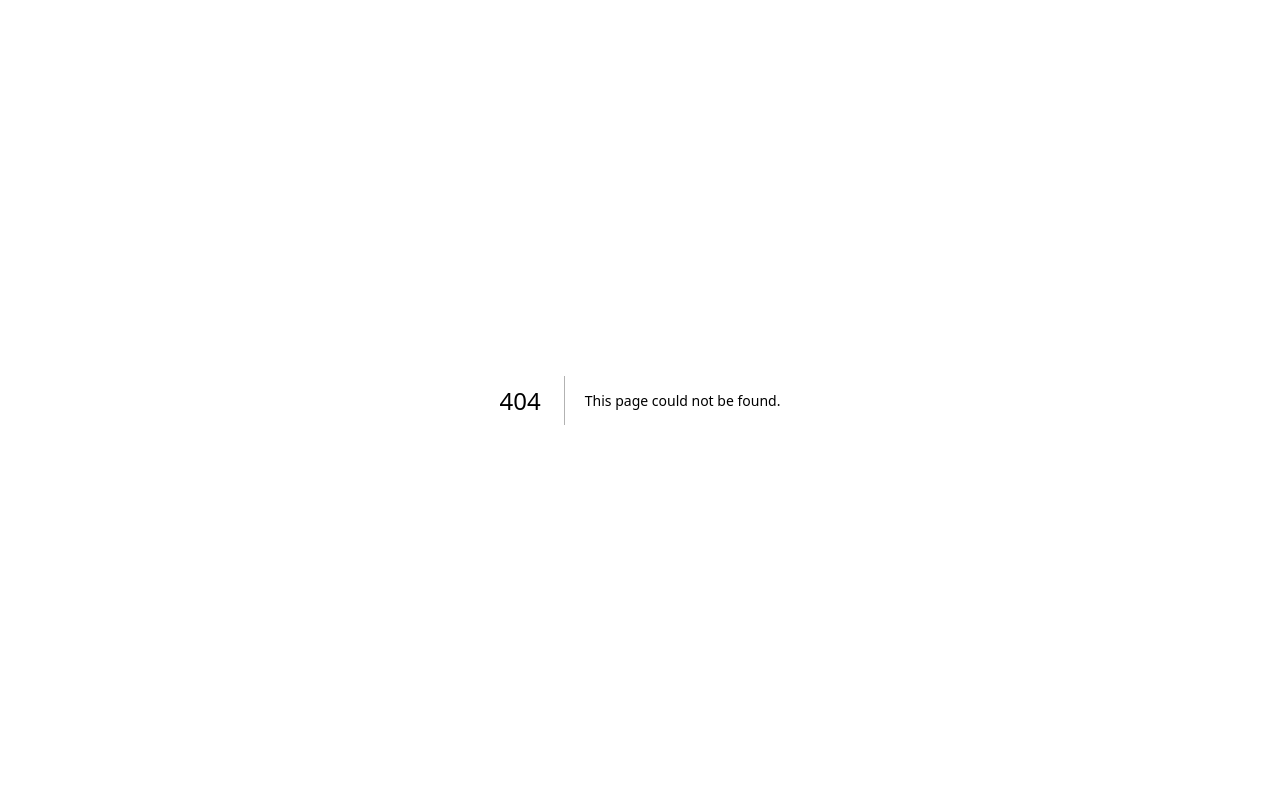
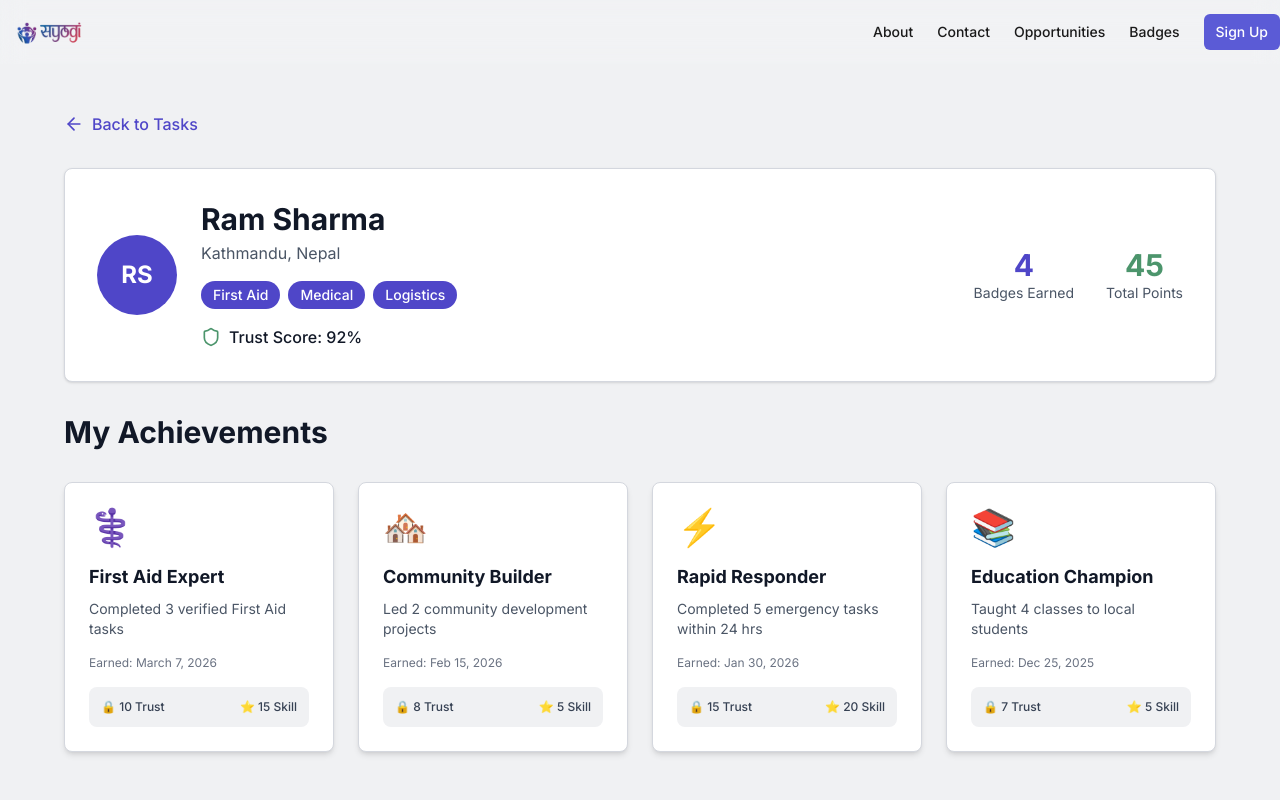
Before and after one commit to aanchalshres/Sahayogi-hub, a Next.js app in the folder frontend/: page /volunteer/badges in a window 1280 px wide. Before the commit this address had no page. Shown: the top 800 px of the page. Built offline with nearby package versions, Linux system fonts and the light colour scheme.

Commit message:
page updates

```diff
--- /dev/null
+++ b/frontend/app/volunteer/badges/page.tsx
@@ -0,0 +1,167 @@
+"use client";
+
+import Link from "next/link";
+import Navbar from "@/app/components/Navbar";
+import Footer from "@/app/components/Footer";
+import { ArrowLeft, Shield } from "lucide-react";
+
+interface Badge {
+  name: string;
+  type: "skill" | "participation" | "impact" | "special";
+  icon: string;
+  description: string;
+  dateEarned: string;
+  trustPoints?: number;
+  skillPoints?: number;
+}
+
+// Mock badges
+const mockBadges: Badge[] = [
+  {
+    name: "First Aid Expert",
+    type: "skill",
+    icon: "⚕️",
+    description: "Completed 3 verified First Aid tasks",
+    dateEarned: "March 7, 2026",
+    trustPoints: 10,
+    skillPoints: 15,
+  },
+  {
+    name: "Community Builder",
+    type: "impact",
+    icon: "🏘️",
+    description: "Led 2 community development projects",
+    dateEarned: "Feb 15, 2026",
+    trustPoints: 8,
+    skillPoints: 5,
+  },
+  {
+    name: "Rapid Responder",
+    type: "special",
+    icon: "⚡",
+    description: "Completed 5 emergency tasks within 24 hrs",
+    dateEarned: "Jan 30, 2026",
+    trustPoints: 15,
+    skillPoints: 20,
+  },
+  {
+    name: "Education Champion",
+    type: "participation",
+    icon: "📚",
+    description: "Taught 4 classes to local students",
+    dateEarned: "Dec 25, 2025",
+    trustPoints: 7,
+    skillPoints: 5,
+  },
+];
+
+export default function VolunteerBadges() {
+  return (
+    <>
+      <Navbar />
+      <div className="min-h-screen bg-[#F0F1F3] p-10 py-12 md:py-12">
+        <div className="max-w-6xl mx-auto">
+          {/* Header with Back Button */}
+          <div className="flex items-center gap-4 mb-8">
+            <Link href="/volunteer">
+              <button className="flex items-center gap-2 text-[#4F46C8] hover:text-[#3f3fa3] font-medium transition">
+                <ArrowLeft className="w-5 h-5" />
+                Back to Tasks
+              </button>
+            </Link>
+          </div>
+
+          {/* User Profile Card */}
+          <div className="bg-white rounded-lg border border-[#CACDD3] p-8 mb-8 shadow">
+            <div className="flex flex-col sm:flex-row items-start sm:items-center gap-6">
+              {/* Avatar */}
+              <div className="w-20 h-20 rounded-full bg-[#4F46C8] text-white flex items-center justify-center text-2xl font-bold">
+                RS
+              </div>
+
+              {/* User Info */}
+              <div className="flex-1">
+                <h1 className="text-3xl font-bold text-[#111827]">Ram Sharma</h1>
+                <p className="text-gray-600 mt-1">Kathmandu, Nepal</p>
+
+                {/* Skills Tags */}
+                <div className="flex flex-wrap gap-2 mt-4">
+                  <span className="bg-[#4F46C8] text-white px-3 py-1 rounded-full text-sm font-medium">
+                    First Aid
+                  </span>
+                  <span className="bg-[#4F46C8] text-white px-3 py-1 rounded-full text-sm font-medium">
+                    Medical
+                  </span>
+                  <span className="bg-[#4F46C8] text-white px-3 py-1 rounded-full text-sm font-medium">
+                    Logistics
+                  </span>
+                </div>
+
+                {/* Trust Score */}
+                <div className="flex items-center gap-2 mt-4">
+                  <Shield className="w-5 h-5 text-[#4C956C]" />
+                  <span className="font-medium text-[#111827]">Trust Score: 92%</span>
+                </div>
+              </div>
+
+              {/* Stats */}
+              <div className="flex gap-8">
+                <div className="text-center">
+                  <div className="text-3xl font-bold text-[#4F46C8]">4</div>
+                  <p className="text-sm text-gray-600">Badges Earned</p>
+                </div>
+                <div className="text-center">
+                  <div className="text-3xl font-bold text-[#4C956C]">45</div>
+                  <p className="text-sm text-gray-600">Total Points</p>
+                </div>
+              </div>
+            </div>
+          </div>
+
+          {/* Badges Section */}
+          <div>
+            <h2 className="text-3xl font-bold text-[#111827] mb-8">My Achievements</h2>
+
+            <div className="grid gap-6 sm:grid-cols-2 md:grid-cols-3 lg:grid-cols-4">
+              {mockBadges.map((badge) => (
+                <div
+                  key={badge.name}
+                  className="bg-white rounded-lg shadow-md p-6 border border-[#CACDD3] hover:shadow-lg transition flex flex-col"
+                >
+                  {/* Badge Icon */}
+                  <div className="text-4xl mb-4">{badge.icon}</div>
+
+                  {/* Badge Name */}
+                  <h3 className="text-lg font-bold text-[#111827] mb-2">
+                    {badge.name}
+                  </h3>
+
+                  {/* Description */}
+                  <p className="text-sm text-gray-600 mb-4 grow">
+                    {badge.description}
+                  </p>
+
+                  {/* Date Earned */}
+                  <p className="text-xs text-gray-500 mb-4">
+                    Earned: {badge.dateEarned}
+                  </p>
+
+                  {/* Points */}
+                  <div className="flex items-center justify-between gap-2 p-3 bg-[#F0F1F3] rounded-lg">
+                    <span className="text-xs font-medium text-gray-700">
+                      🔒 {badge.trustPoints} Trust
+                    </span>
+                    <span className="text-xs font-medium text-gray-700">
+                      ⭐ {badge.skillPoints} Skill
+                    </span>
+                  </div>
+                </div>
+              ))}
+            </div>
+          </div>
+        </div>
+      </div>
+      <Footer />
+    </>
+  );
+}
--- a/frontend/app/volunteer/page.tsx
+++ b/frontend/app/volunteer/page.tsx
@@ -1,6 +1,7 @@
 "use client";
 
 import { useEffect, useState } from "react";
+import Link from "next/link";
 import Navbar from "@/app/components/Navbar";
 import Footer from "@/app/components/Footer";
 
@@ -28,9 +29,16 @@ export default function VolunteerDashboard() {
       <Navbar />
       <div className="min-h-screen bg-[#F0F1F3] p-10 py-12 md:py-12">
 
-        <h1 className="text-3xl font-bold text-[#111827] mb-8">
-          Volunteer Tasks
-        </h1>
+        <div className="flex justify-between items-center mb-8">
+          <h1 className="text-3xl font-bold text-[#111827]">
+            Volunteer Tasks
+          </h1>
+          <Link href="/volunteer/badges">
+            <button className="bg-[#4F46C8] hover:bg-[#3f3fa3] text-white px-6 py-2 rounded-lg font-medium transition">
+              View My Badges
+            </button>
+          </Link>
+        </div>
 
       {tasks.length === 0 && (
         <p className="text-gray-500">No tasks available</p>
```
